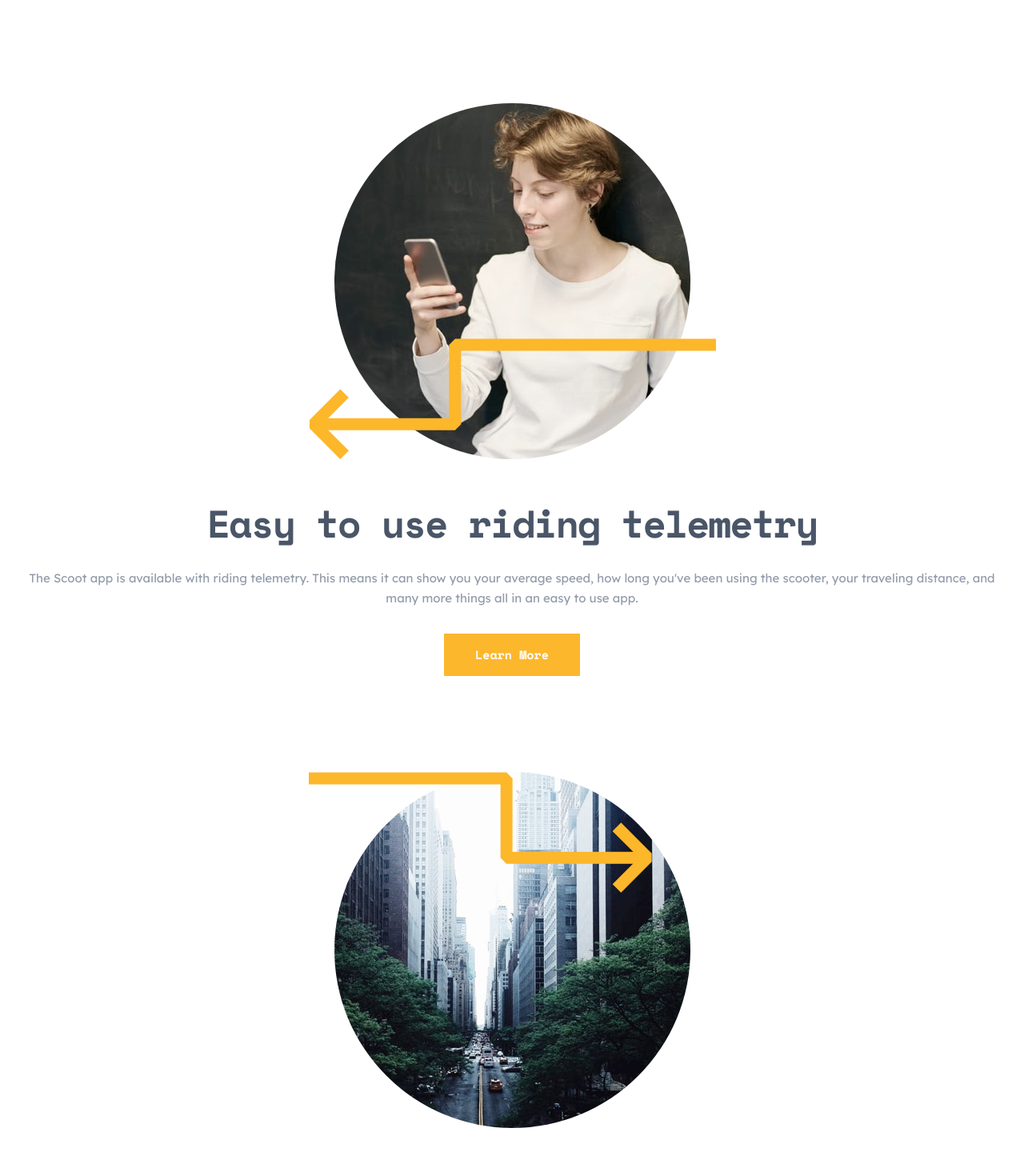
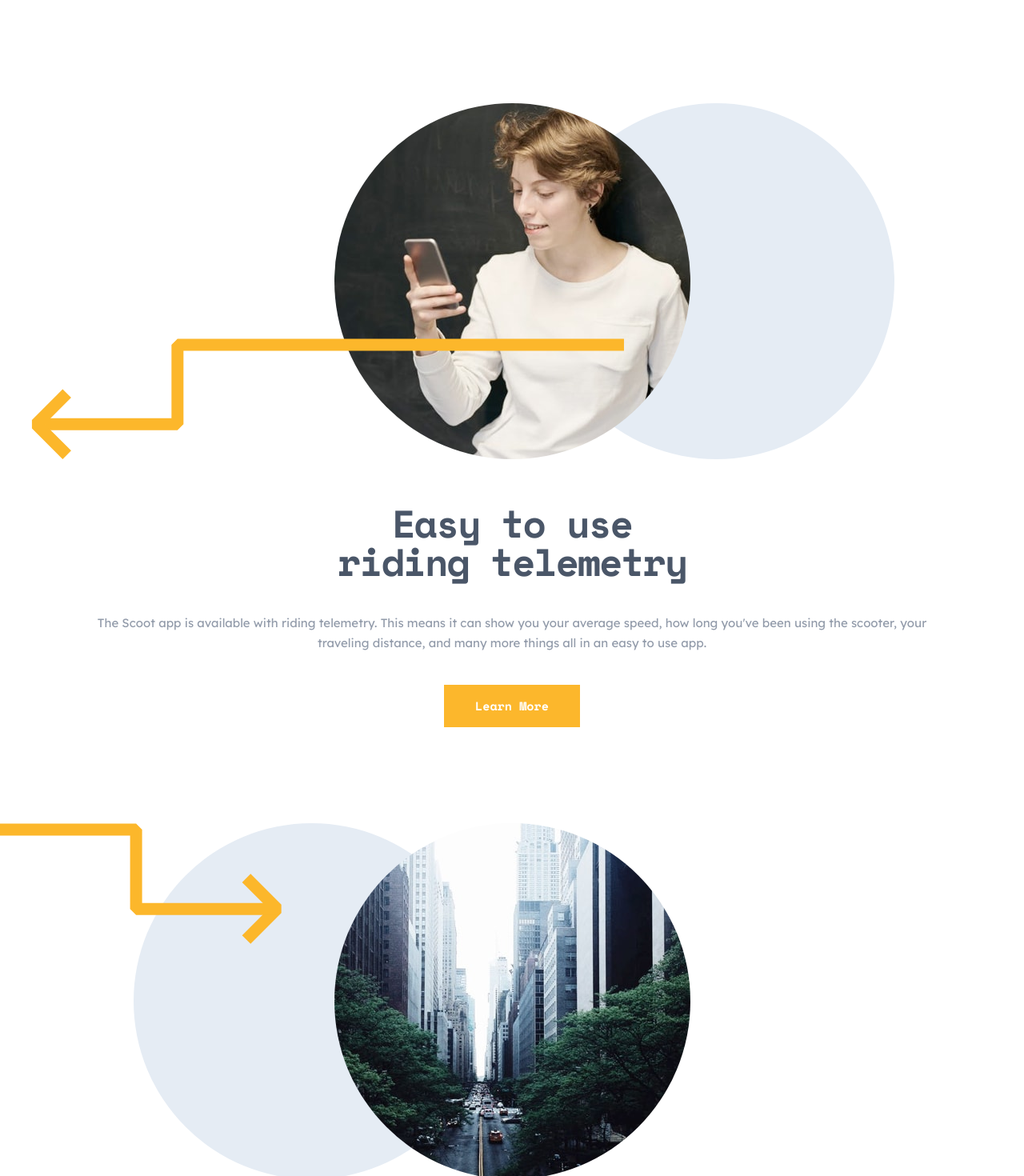
Before and after one commit to xaviguasch/scoot-multipage-website-app-frontendmentor-prac, a React (Create React App) app: page /home in a window 1280 px wide. Shown: the part 1180-2650 px from the top of the page at 80% size. Built offline with nearby package versions, Linux system fonts and the light colour scheme.

Commit message:
styled Home component for tablet

```diff
--- a/src/components/Home.css
+++ b/src/components/Home.css
@@ -168,4 +168,57 @@
   .main__a__el__copy .text {
     margin-top: 1.625em;
   }
+
+  /* Main B */
+  .pair__illus {
+    padding: 0;
+
+    width: 100%;
+
+    background: url('../assets/patterns/circle.svg');
+    background-repeat: no-repeat;
+    background-size: auto;
+  }
+
+  .pair__illus__one,
+  .pair__illus__three {
+    background-position: top left 673px;
+  }
+
+  .pair__illus img {
+    margin: 0 auto;
+  }
+
+  .pattern__one {
+    bottom: 0;
+    left: 39px;
+  }
+
+  .pair__copy {
+    padding: 0 6.125em;
+    gap: 2.5em;
+  }
+
+  .title--md {
+    max-width: 457px;
+  }
+
+  .pattern__two {
+    top: 0;
+    right: unset;
+    left: -100px;
+  }
+
+  .pair__illus__two {
+    background-position: top right 668px;
+  }
+
+  .pattern__three {
+    top: 85px;
+    left: 419px;
+  }
+
+  .main__b {
+    padding-bottom: 6.5em;
+  }
 }
--- a/src/components/Home.js
+++ b/src/components/Home.js
@@ -91,7 +91,7 @@
               </a>
             </div>
 
-            <div className='pair__illus'>
+            <div className='pair__illus pair__illus__one'>
               <LeftArrowDownPattern className='pattern pattern__one' />
               <img src={telemetryImg} alt='Woman looking at phone' />
             </div>
@@ -110,7 +110,7 @@
               </a>
             </div>
 
-            <div className='pair__illus'>
+            <div className='pair__illus pair__illus__two'>
               <RightArrowPattern className='pattern pattern__two' />
               <img src={nearYouImg} alt='city street' />
             </div>
@@ -129,7 +129,7 @@
               </a>
             </div>
 
-            <div className='pair__illus'>
+            <div className='pair__illus pair__illus__three'>
               <LeftArrowDownPattern className='pattern pattern__three' />
               <img src={paymentsImg} alt='hand in wallet' />
             </div>
--- a/src/components/Navigation.js
+++ b/src/components/Navigation.js
@@ -118,28 +118,28 @@
     )
   }
 
-  return (
-    <div className='Navigation'>
-      <div className='Navigation__footer-mobile-wrapper'>
-        <LogoIcon className='Navigation__logo' />
-        <nav>
-          <ul>
-            <li>
-              <NavLink to={'/about'}>About</NavLink>
-            </li>
-            <li>
-              <NavLink to={'/locations'}>Locations</NavLink>
-            </li>
-            <li>
-              <NavLink to={'/careers'}>Careers</NavLink>
-            </li>
-          </ul>
+  // return (
+  //   <div className='Navigation'>
+  //     <div className='Navigation__footer-mobile-wrapper'>
+  //       <LogoIcon className='Navigation__logo' />
+  //       <nav>
+  //         <ul>
+  //           <li>
+  //             <NavLink to={'/about'}>About</NavLink>
+  //           </li>
+  //           <li>
+  //             <NavLink to={'/locations'}>Locations</NavLink>
+  //           </li>
+  //           <li>
+  //             <NavLink to={'/careers'}>Careers</NavLink>
+  //           </li>
+  //         </ul>
 
-          <button>Get Scootin</button>
-        </nav>
-      </div>
-    </div>
-  )
+  //         <button>Get Scootin</button>
+  //       </nav>
+  //     </div>
+  //   </div>
+  // )
 }
 
 export default Navigation
```
